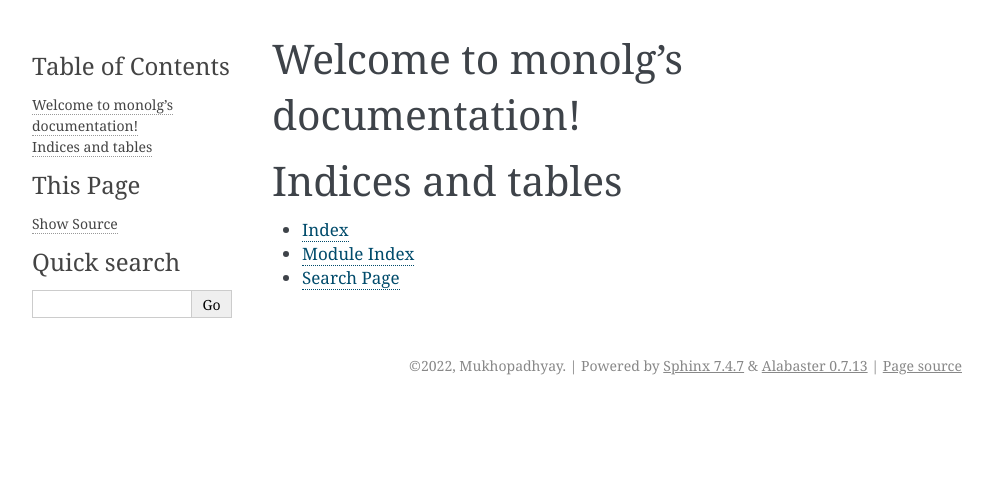
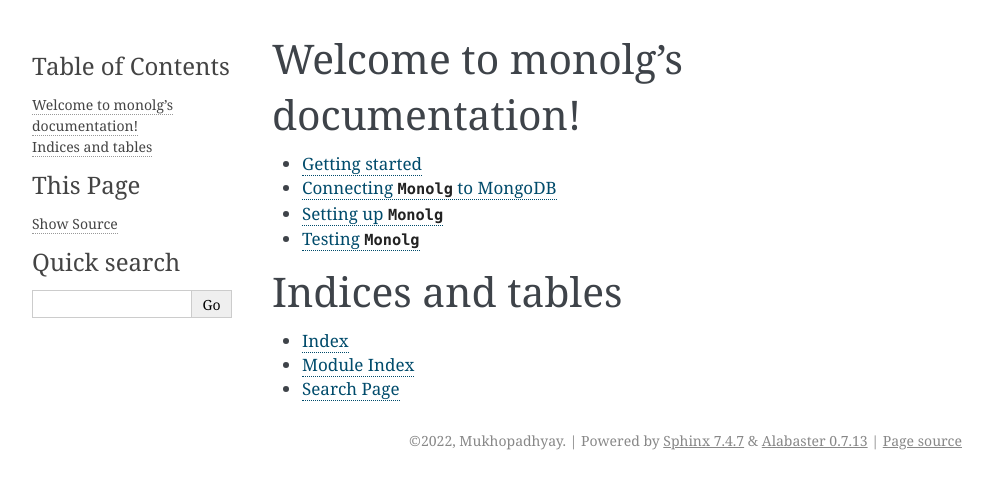
Before and after one commit to Mukhopadhyay/monolg, a Sphinx documentation site: the page built from docs/source/index.rst, in a window 1280 px wide. Shown: the top 489 px of the page, without its empty margins (148-1141 px from the left). Built offline with Sphinx 7.4.7, drawn with Linux system fonts in a browser that asks for light colours.

Commit message:
Adding RTD files

```diff
--- a/README.rst
+++ b/README.rst
@@ -50,7 +50,12 @@
 
     mlog.info('This is a info log')
 
+Docs
+----
 
+.. code:: bash
+
+    $ sphinx-autobuild docs/source docs/build/html
 
 .. |prs-welcome| image:: https://img.shields.io/badge/PRs-welcome-brightgreen.svg?style=flat-square
     :target: https://makeapullrequest.com
--- a/docs/source/conf.py
+++ b/docs/source/conf.py
@@ -47,7 +47,7 @@
 # The theme to use for HTML and HTML Help pages.  See the documentation for
 # a list of builtin themes.
 #
-html_theme = 'alabaster'
+# html_theme = 'alabaster'
 
 # Add any paths that contain custom static files (such as style sheets) here,
 # relative to this directory. They are copied after the builtin static files,
--- a/docs/source/index.rst
+++ b/docs/source/index.rst
@@ -6,9 +6,13 @@
 Welcome to monolg's documentation!
 ==================================
 
-.. toctree::
-   :maxdepth: 2
-   :caption: Contents:
+..  toctree::
+    :maxdepth: 2
+
+    pages/getting-started
+    pages/connecting-monolg
+    pages/settings-and-configs
+    pages/tests
 
 
 
--- /dev/null
+++ b/docs/source/pages/connecting-monolg.rst
@@ -0,0 +1,2 @@
+Connecting ``Monolg`` to MongoDB
+================================
--- /dev/null
+++ b/docs/source/pages/getting-started.rst
@@ -0,0 +1,2 @@
+Getting started
+===============
--- /dev/null
+++ b/docs/source/pages/settings-and-configs.rst
@@ -0,0 +1,2 @@
+Setting up ``Monolg``
+=====================
--- /dev/null
+++ b/docs/source/pages/tests.rst
@@ -0,0 +1,4 @@
+Testing ``Monolg``
+==================
+
+The tests in this project are written in ``pytest``
```
